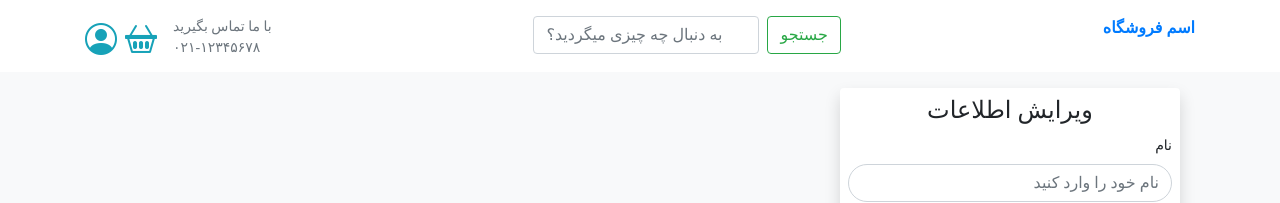
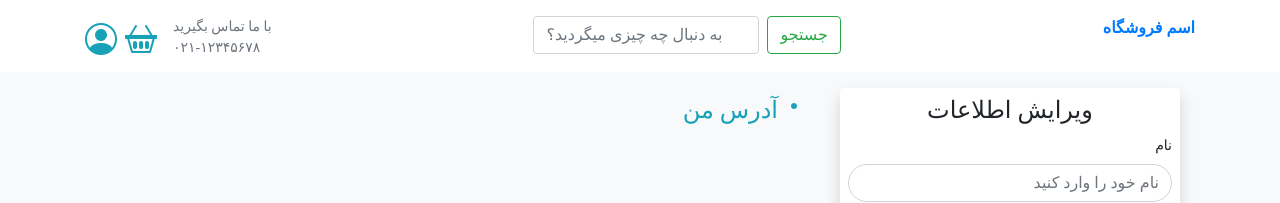
Before and after one commit to menooa25/shop, a React (Create React App) app in the folder front_end/: page /profile in a window 1280 px wide. Shown: the top 203 px of the page. Built offline with nearby package versions, Linux system fonts and the light colour scheme; no server answers; a web font is replaced by a local one.

Commit message:
showing address in fron a little created

```diff
--- a/front_end/src/components/acounts/profile/profile.js
+++ b/front_end/src/components/acounts/profile/profile.js
@@ -8,7 +8,16 @@ class Profile extends Component {
       <div className="h-100vh bg-light">
         <div className="container">
           <div className="row m-0">
-            <div className="col-8 h-100vh"></div>
+            <div className="col-8 h-100vh">
+              <div className="row m-0 mt-3 text-info" dir="rtl">
+                <h4>
+                  <i className="bi bi-dot icons" />
+                  آدرس من
+                </h4>
+              </div>
+              <div className='row rounded bg-white shadow'> </div>
+            </div>
+            {/* after here profile info will be shown */}
             <div className="col-4 h-100vh">
               <div className="rounded mt-3 shadow bg-white">
                 <h4 className="text-center mb-0 pt-2">ویرایش اطلاعات</h4>
@@ -132,9 +141,7 @@ class Profile extends Component {
                       placeholder="کلمه عبور جدید خود را مجددن  وارد کنید"
                     />
                   </div>
-                  <button
-                    className="btn btn-danger w-100 mb-2 mt-2 rounded shadow"
-                  >
+                  <button className="btn btn-danger w-100 mb-2 mt-2 rounded shadow">
                     تغیر رمز عبور
                   </button>
                 </form>
@@ -157,7 +164,7 @@ class Profile extends Component {
       method: "POST",
       body: form,
       headers: header,
-    })
+    });
   };
 
   handleOnUpdate = (e) => {
```
